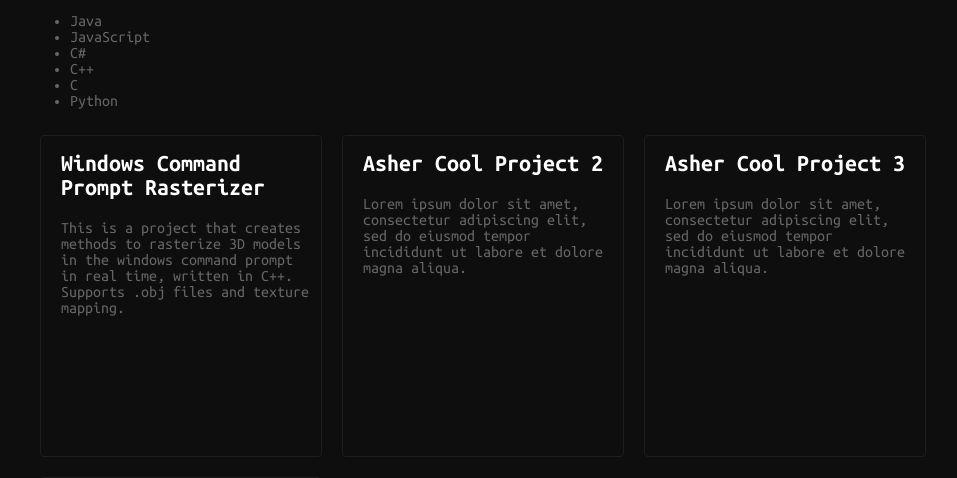
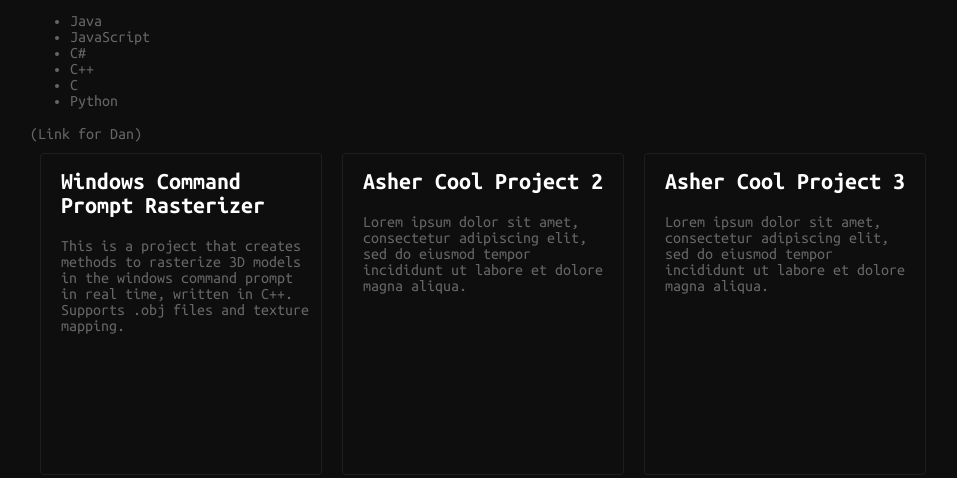
Before and after one commit to AsherBearce/AsherBearce.github.io, a plain HTML site: page index.html in a window 1280 px wide. Shown: the part 280-758 px from the top of the page, without its empty margins (157-1114 px from the left). Drawn offline with Linux system fonts and the light colour scheme.

Commit message:
Add real link for Dan

```diff
--- a/css/main.css
+++ b/css/main.css
@@ -30,6 +30,11 @@ p {
 a {
     all: unset;
     cursor: pointer;
+}
+
+.DanLinks{
+    font-family: 'Ubuntu Mono', monospace;
+    color: var(--para);
 }
 
 img {
--- a/index.html
+++ b/index.html
@@ -48,6 +48,9 @@
                 <li>Python</li>
             </ul>
         </div>
+        <div>
+            <a href="ProDev.pdf" class="DanLinks">(Link for Dan)</a>
+        </div>
         <div class="projects row">
 
         </div>
```
